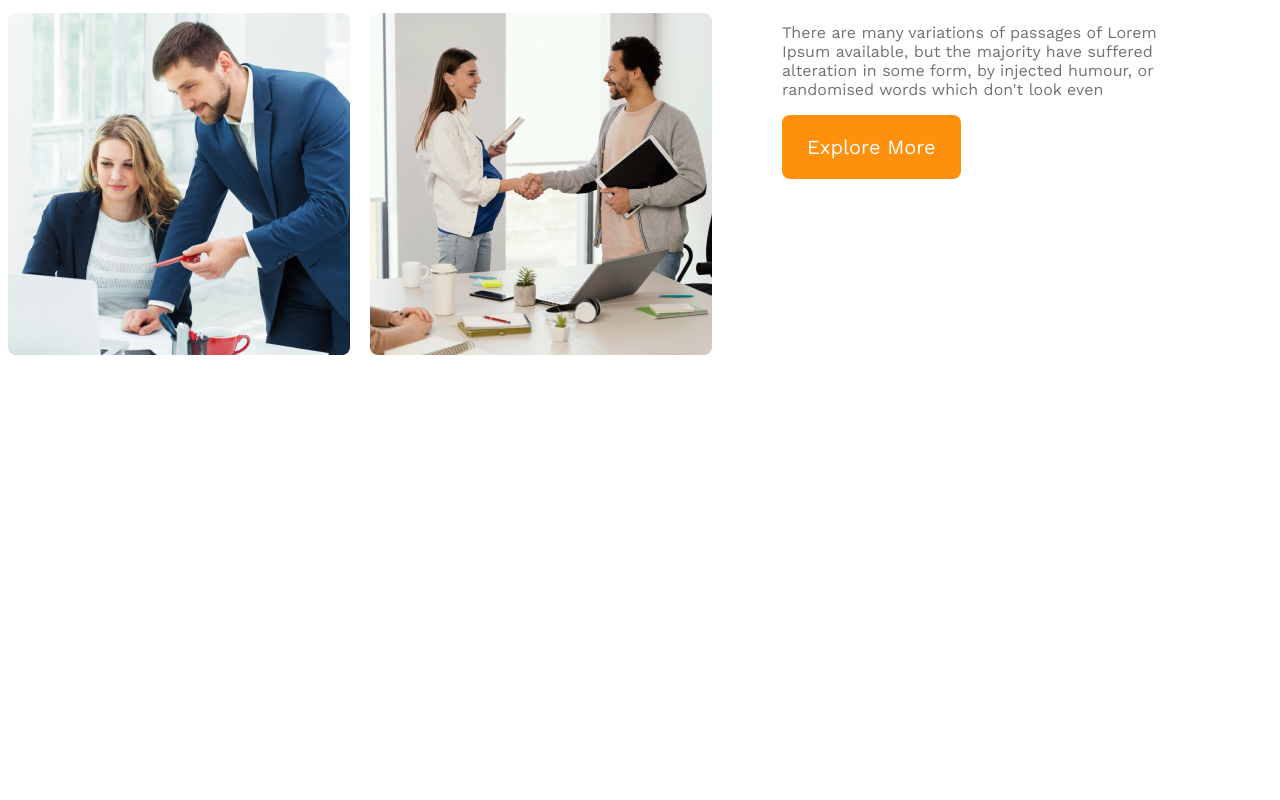
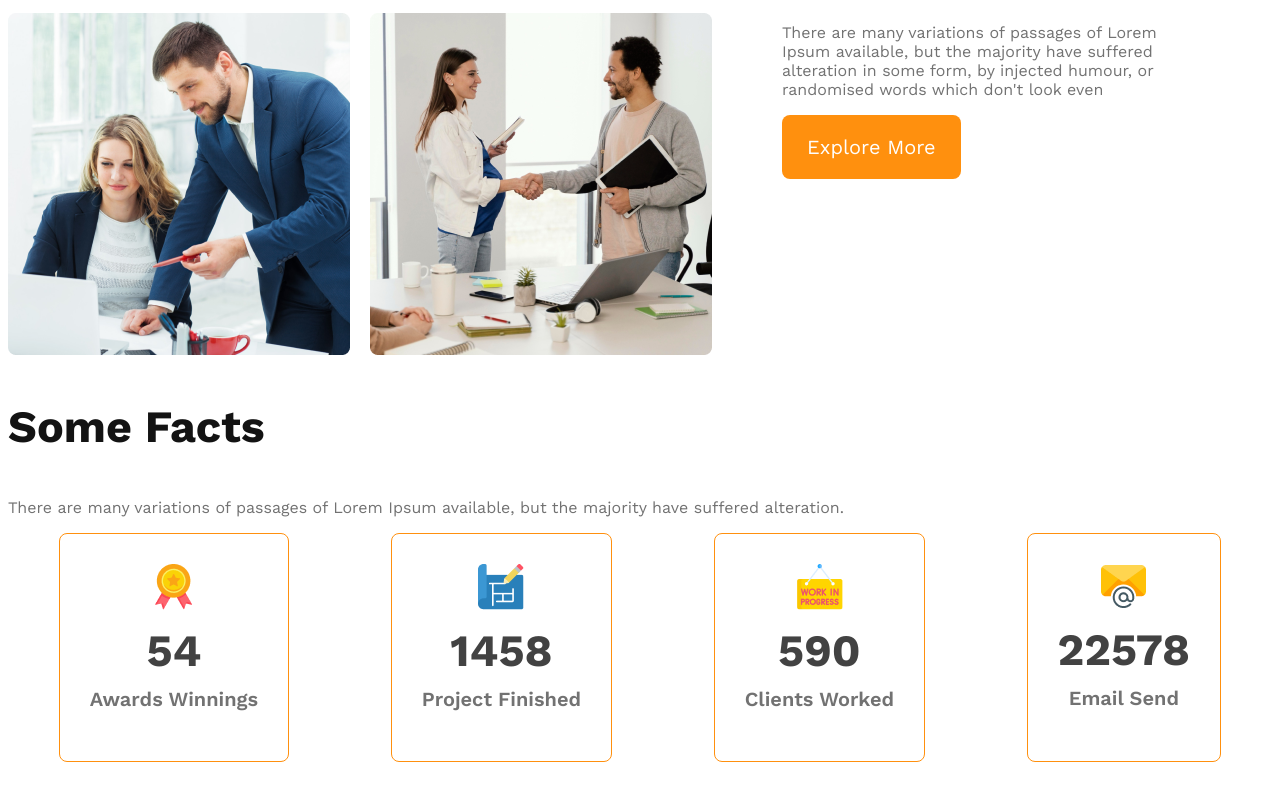
Before and after one commit to Toufiq-it/g3-architects-website, a plain HTML site: page index.html in a window 1280 px wide. Shown: the part 1430-2230 px from the top of the page. Before the commit the page ends 1855 px from the top, so only its background shows below. Drawn offline with nearby package versions, Linux system fonts and the light colour scheme.

Commit message:
facts section added

```diff
--- a/index.html
+++ b/index.html
@@ -12,7 +12,7 @@
     <!-- Header start -->
     <header>
         <nav>
-            <h3 class="nav-title">G3 Architects</h3>
+            <h3 class="section-title">G3 Architects</h3>
             <ul>
                 <li><a href="">Home</a></li>
                 <li><a href="">About</a></li>
@@ -47,6 +47,40 @@
                 <button class="btn-primary">Explore More</button>
             </div>
         </section>
+
+        <!-- features section -->
+        <section class="feature">
+
+        </section>
+
+        <!-- facts section -->
+        <section class="facts">
+            <h3 class="section-title">Some Facts</h3>
+            <p class="text-light-gray">There are many variations of passages of Lorem Ipsum available, but the majority have suffered alteration.</p>
+            <div class="facts-card-container">
+                <!-- .card*4>img+h2.card-stats+p.card-title.text-light-gray -->
+                <div class="card">
+                    <img src="images/icons/ribon.png" alt="">
+                    <h2 class="card-stats">54</h2>
+                    <p class="card-title text-light-gray">Awards Winnings</p>
+                </div>
+                <div class="card">
+                    <img src="images/icons/projects.png" alt="">
+                    <h2 class="card-stats">1458</h2>
+                    <p class="card-title text-light-gray">Project Finished</p>
+                </div>
+                <div class="card">
+                    <img src="images/icons/customers.png" alt="">
+                    <h2 class="card-stats">590</h2>
+                    <p class="card-title text-light-gray">Clients Worked</p>
+                </div>
+                <div class="card">
+                    <img src="images/icons/email.png" alt="">
+                    <h2 class="card-stats">22578</h2>
+                    <p class="card-title text-light-gray">Email Send</p>
+                </div>
+            </div>
+        </section>
     </main>
     <footer>
 
--- a/styles/architect.css
+++ b/styles/architect.css
@@ -18,11 +18,18 @@
     cursor: pointer;
     border: 0;
 }
+
 .text-light-gray {
     color: #727272;
     /* text-align: center; */
     font-size: 1rem;
     font-weight: 400;
+}
+
+.section-title {
+    font-size: 2.8rem;
+    font-weight: 700;
+    color: #131313;
 }
 
 /* header styles */
@@ -36,12 +43,6 @@ nav {
     display: flex;
     justify-content: space-between;
     align-items: center;
-}
-
-.nav-title {
-    font-size: 2.8rem;
-    font-weight: 700;
-    color: #131313;
 }
 
 nav>ul {
@@ -75,41 +76,71 @@ nav li a {
     font-weight: 700;
 }
 
-.banner img{
+.banner img {
     width: 100%;
     margin-top: 20px;
 }
 
 /* Main styles */
-main{
+main {
     max-width: 1440px;
     margin: 70px auto;
 }
 
 /* Teams styles */
-.teams-container{
+.teams-container {
     display: flex;
     align-items: center;
 }
-.teams-img-container{
+
+.teams-img-container {
     display: grid;
     grid-template-columns: repeat(2, 1fr);
     gap: 1.25rem;
 }
-.teams-content{
+
+.teams-content {
     padding-right: 70px;
     padding-left: 70px;
 }
-.teams-title{
+
+.teams-title {
     font-size: 2.8rem;
 }
-.teams-title .quick-list{
+
+.teams-title .quick-list {
     color: #727272;
     font-weight: 500;
 }
-.teams-title .text-feature{
+
+.teams-title .text-feature {
     color: #FF900E;
     font-weight: 700;
+}
+
+/* Facts section style */
+
+
+.facts-card-container{
+    display: flex;
+    justify-content: space-around;
+}
+.facts-card-container .card {
+    border-radius: 8px;
+    border: 1px solid #FF900E;
+    text-align: center;
+    padding: 30px;
+}
+.facts-card-container .card-stats{
+    font-size: 2.8rem;
+    color: #424242;
+    margin-top: 10px;
+    margin-bottom: 10px;
+}
+.facts-card-container .card-title{
+    font-weight: 600;
+    font-size: 1.25rem;
+    margin-top: 5px;
 }
 
 
@@ -117,27 +148,37 @@ main{
 /* Responsive media queries */
 /* mobile device's */
 @media screen and (max-width:576px) {
-    header{
+    header {
         padding: 20px;
     }
-    nav, .teams-container{
+
+    nav,
+    .teams-container,
+    .facts-card-container {
         flex-direction: column;
     }
-    .teams-img-container{
+
+    .teams-img-container {
         grid-template-columns: 1fr;
     }
-    .teams-content{
+
+    .teams-content, .facts-card-container {
         padding-right: 20px;
         padding-left: 20px;
+    }
+    .facts-card-container{
+        gap: 20px;
     }
 }
 
 /* tablet device's */
-@media screen and (min-width:576px) and (max-width:960px){
-    header{
+@media screen and (min-width:576px) and (max-width:960px) {
+    header {
         padding: 50px;
     }
-    nav, .teams-container{
+
+    nav,
+    .teams-container {
         flex-direction: column;
     }
 }
```
